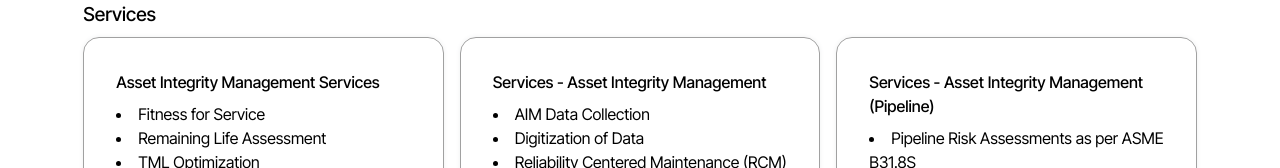
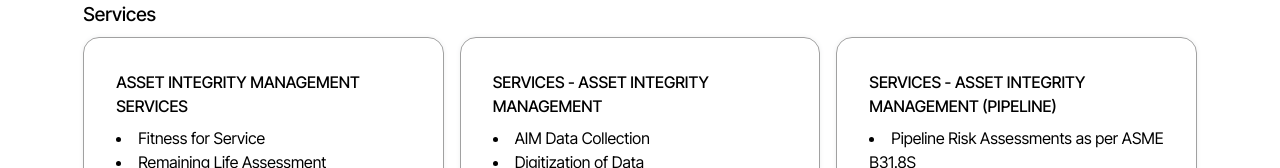
Before and after one commit to muhammedaslammm/eminenz, a Next.js app in the folder frontend/: page /asset-integrity-management-services in a window 1280 px wide. Shown: the part 312-480 px from the top of the page. Built offline with nearby package versions, Linux system fonts and the light colour scheme.

Commit message:
data updation

```diff
--- a/frontend/app/[offering_slug]/page.jsx
+++ b/frontend/app/[offering_slug]/page.jsx
@@ -25,7 +25,7 @@
                   key={item.id}
                   className="border border-neutral-400 shadow-[0_0_.3rem_0rem_#EFF0F1] p-4 lg:p-8 rounded-[1rem] space-y-1 md:space-y-2 text-[1rem]"
                 >
-                  <h3 className="font-medium">{item.title}</h3>
+                  <h3 className="font-medium uppercase">{item.title}</h3>
                   <ul className="list-disc list-inside">
                     {item.values.map((value, index) => (
                       <li key={index}>{value}</li>
--- a/frontend/data/about.js
+++ b/frontend/data/about.js
@@ -2,7 +2,7 @@
   title: "about us",
   sub_title: "Total solutions genral trading W.L.L",
   description1:
-    "Total Solutions General Trading W.L.L is a company based out of Abu Dhabi, U.A.E. Founded in the year 2018 Total Solutions has emerged as a trusted partner for providing products and services in various industries such as Oil/Gas, Power, Food processing, Pharma, Cosmetics, Cement, Glass, Renewable energy, etc. The company was founded by a group of professionals coming from different backgrounds such as Engineering, Finance, Sales & Marketing, etc, with over 120 years of combined industry expertise.",
+    "Total Solutions General Trading LLC is a company based out of Abu Dhabi, U.A.E. Founded in the year 2009 Total Solutions has emerged as a trusted partner for providing products and services in various industries such as Oil/Gas, Power, Food processing, Pharma, Cosmetics, Cement, Glass, Renewable energy, etc. The company was founded by a group of professionals coming from different backgrounds such as Engineering, Finance, Sales & Marketing, etc, with over 120 years of combined industry expertise.",
   description2:
     "What sets us apart is our team's diverse expertise gained through extensive exposure to international clients in various industries. Our primary objective is to transform Total Solutions into an organization that caters comprehensively to the needs and challenges faced by industrial customers. We achieve this by consistently delivering high-quality products and services within defined timelines.",
   vision: {
```
